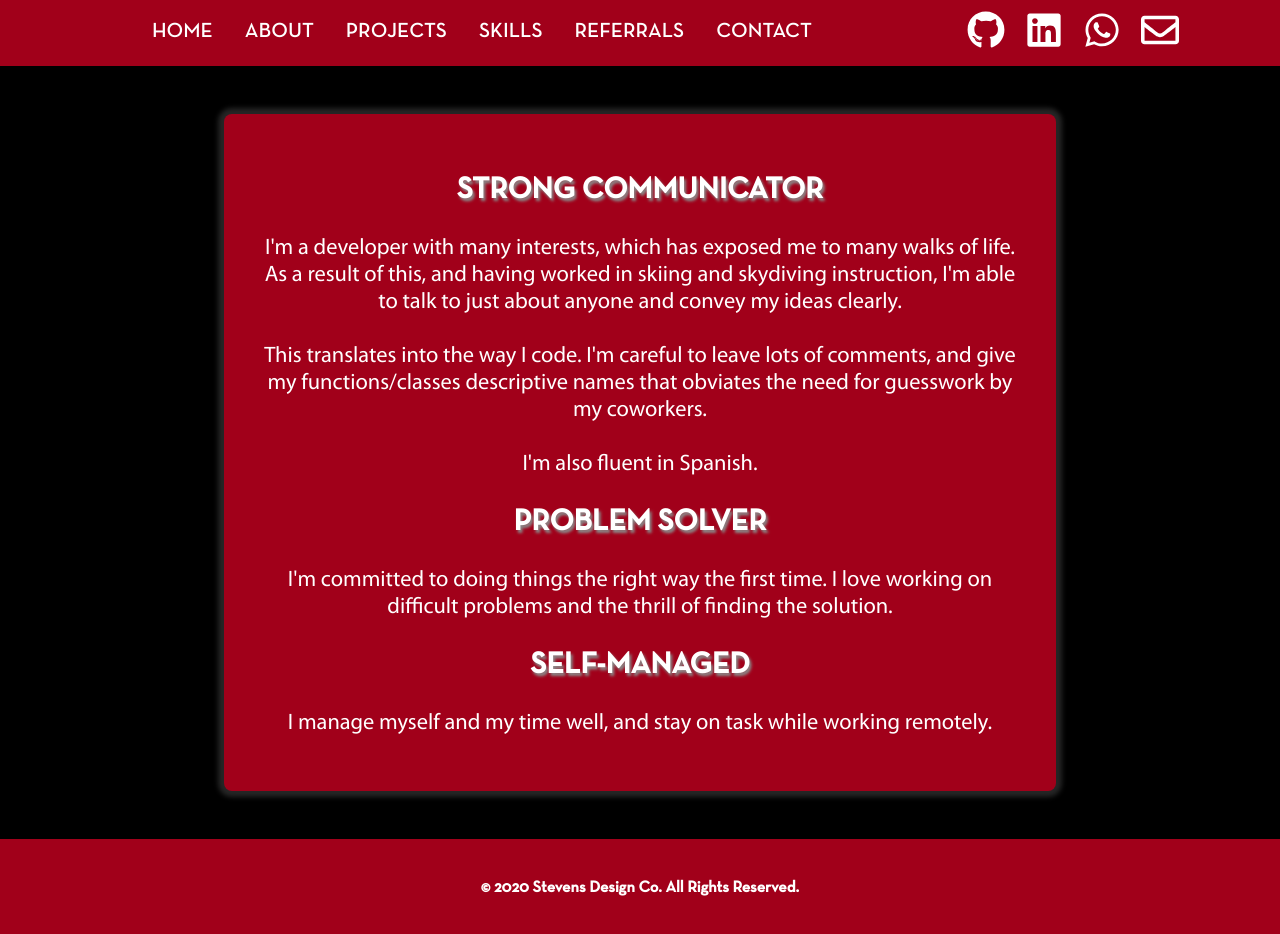
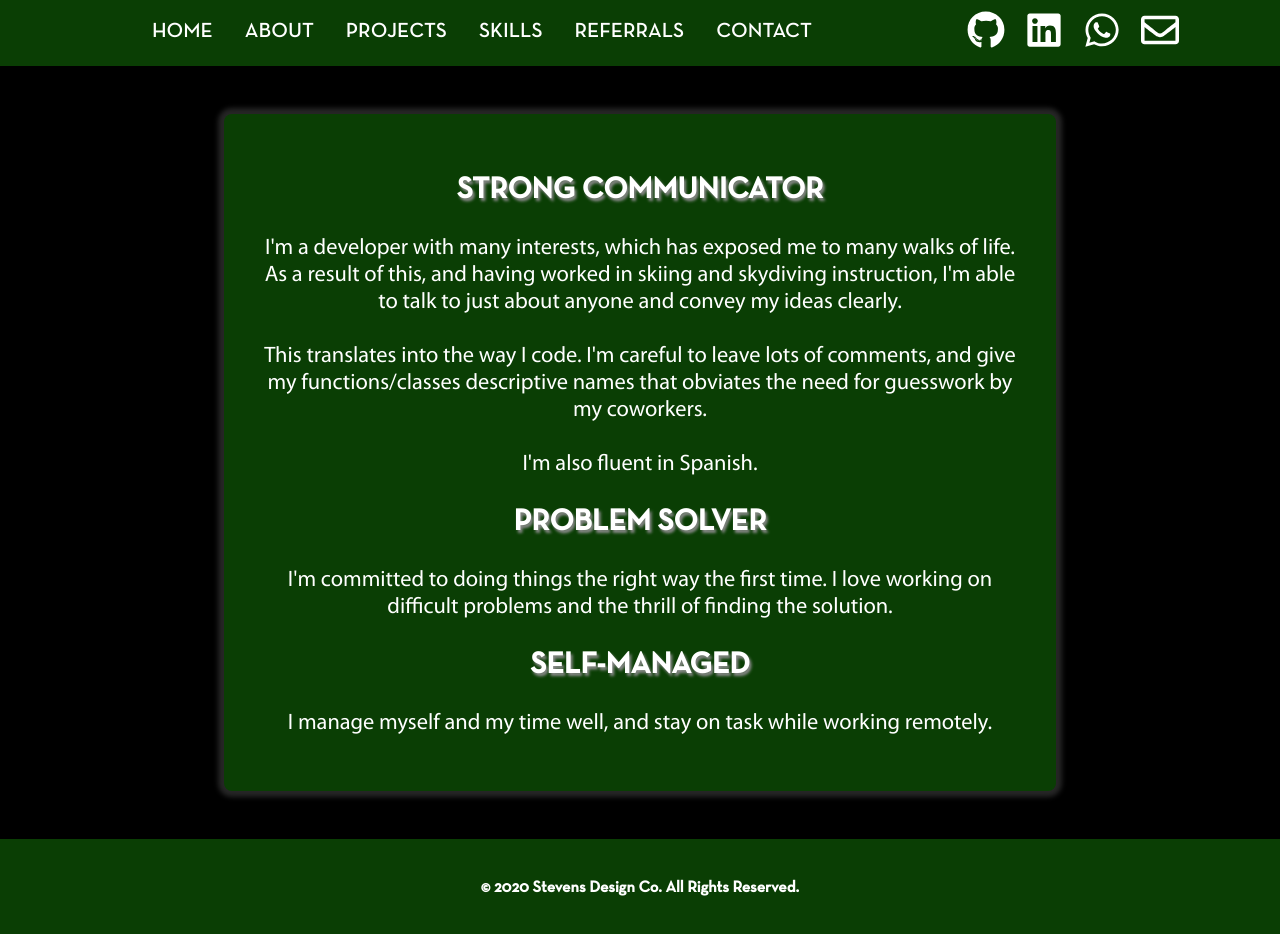
Before and after one commit to PropeReferio/portfolio-2020, a React (Create React App) app: page /about in a window 1280 px wide. Shown: the top 934 px of the page. Built offline with nearby package versions, Linux system fonts and the light colour scheme; a web font is replaced by a local one.

Commit message:
forestGreen

```diff
--- a/src/App.css
+++ b/src/App.css
@@ -1,5 +1,6 @@
 :root {
-  --crimson: #a1001a;
+  /* --crimson: #a1001a; */
+  --forestGreen: #0a3e04;
 	--darksmoke: #262626;
 	--lightsmoke: #a6a6a6;
 	--headerFont: 'NeutraText Demi';
@@ -99,7 +100,7 @@ nav li a:hover {
   display: none;
 } */
 #header {
-  background-color: var(--crimson);
+  background-color: var(--forestGreen);
   height: 60px;
   padding-top: 6px;
 }
@@ -117,7 +118,7 @@ nav li a:hover {
   text-transform: uppercase;
 }
 #mainBanner button {
-	background-color: var(--crimson);
+	background-color: var(--forestGreen);
 	border: 1px black;
 	border-radius: 2px;
 	font-size: 1.3em;
@@ -155,7 +156,7 @@ button {
 }
 #quote {
 	flex: 3;
-	background-color: var(--crimson);
+	background-color: var(--forestGreen);
 	display: flex;
 	flex-direction: column;
 	justify-content: center;
@@ -168,7 +169,7 @@ button {
 	background-position: top;
 }
 .rec-carousel {
-	/* background-color: var(--crimson); */
+	/* background-color: var(--forestGreen); */
 	background-image: url("../src/img/team-of-architects.jpg");
 	background-size: cover;
 	background-position: center;
@@ -197,7 +198,7 @@ button {
 }
 .skillWrapper {
 	width: 60vw;
-	background-color: var(--crimson);
+	background-color: var(--forestGreen);
 	border-radius: 8px;
 	display: block;
 	margin: 0 auto;
@@ -217,7 +218,7 @@ button {
   font-size: 60px;
 }
 .card {
-	background-color: var(--crimson);
+	background-color: var(--forestGreen);
 	border-radius: 8px;
 	width: 60vw;
 	padding: 2em;
@@ -250,7 +251,7 @@ button {
 	width: 100vw;
 	min-height: 300px;
 	display: flex;
-	background-color: var(--crimson);
+	background-color: var(--forestGreen);
 	margin: 40px 0;
 	box-shadow: 0px 0px 8px 3px var(--lightsmoke);
 }
@@ -297,7 +298,7 @@ button {
 	transform: translateX(10px);
 }
 #footer {
-  background-color: var(--crimson);
+  background-color: var(--forestGreen);
   display: flex;
   flex-direction: column;
   padding: 20px 80px;
```
